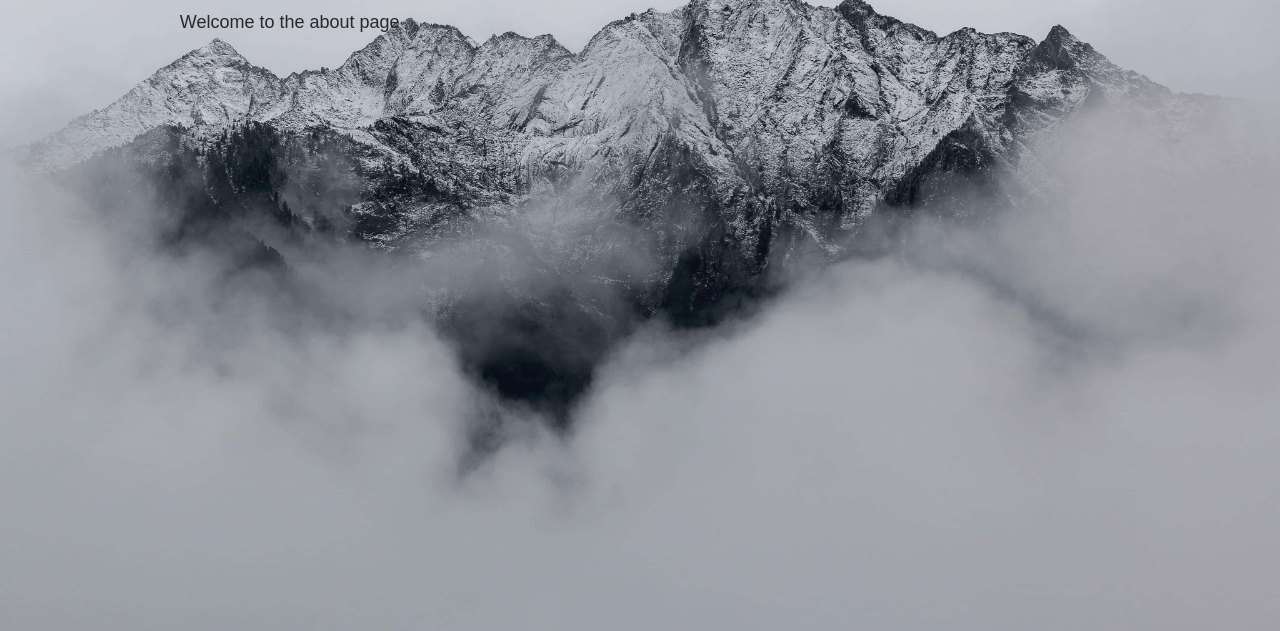
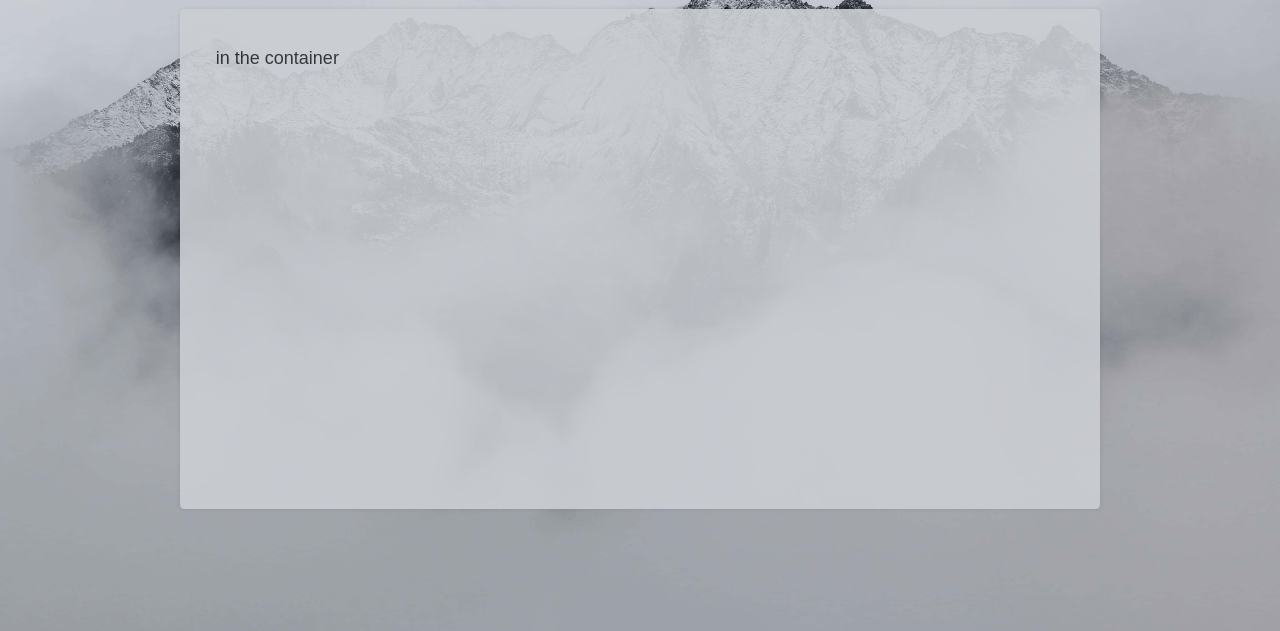
Before and after one commit to ryanmdoyle/doylecodes-portfolio, a Gatsby site in the folder web/: page /about in a window 1280 px wide. Shown: the part 169-800 px from the top of the page. Built offline with nearby package versions, Linux system fonts and the light colour scheme; Gatsby itself is replaced by a stand-in of ours.

Commit message:
remove Link, add ComponentContainer to about.js

```diff
--- a/web/src/pages/about.js
+++ b/web/src/pages/about.js
@@ -1,14 +1,16 @@
 import React from "react"
-import { Link } from "gatsby"
 
 import Layout from "../components/Layout"
 import SEO from "../components/SEO"
+import ContentContainer from '../components/styledComponents/ContentContainer';
 
 const About = () => (
   <Layout>
     <SEO title="About" />
     <h1>About Me</h1>
-    <p>Welcome to the about page</p>
+    <ContentContainer>
+      <p>in the container</p>
+    </ContentContainer>
   </Layout>
 )
 
--- a/web/src/pages/contact.js
+++ b/web/src/pages/contact.js
@@ -1,5 +1,4 @@
 import React from "react"
-import { Link } from "gatsby"
 
 import Layout from "../components/Layout"
 import SEO from "../components/SEO"
--- a/web/src/pages/work.js
+++ b/web/src/pages/work.js
@@ -1,5 +1,4 @@
 import React from "react"
-import { Link } from "gatsby"
 
 import Layout from "../components/Layout"
 import SEO from "../components/SEO"
```
